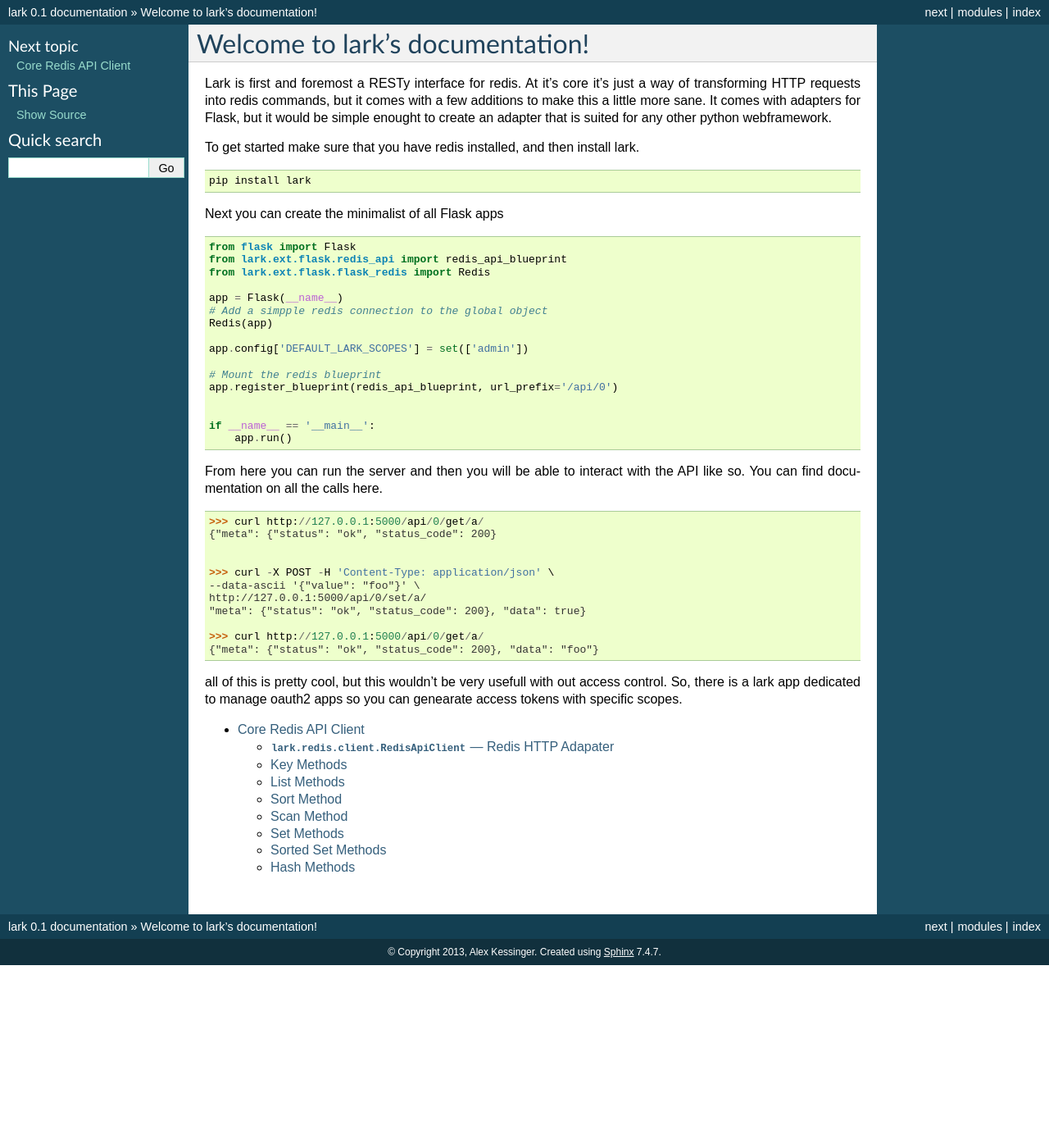
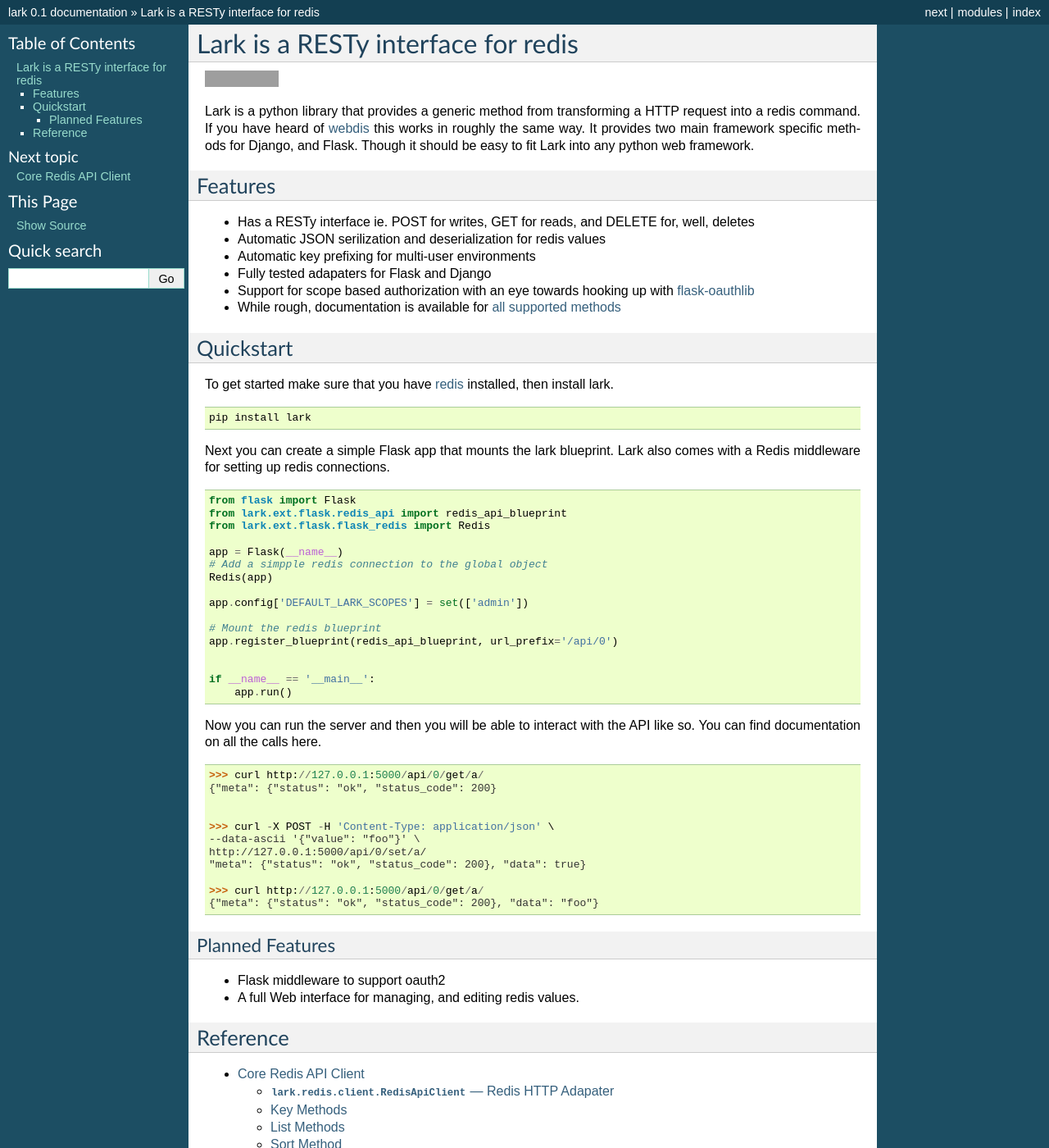
Before and after one commit to voidfiles/lark, a Sphinx documentation site: the page built from docs/index.rst, in a window 1280 px wide and 1400 px high. Shown: the whole window at 82% size. Built offline with Sphinx 7.4.7, drawn with Linux system fonts in a browser that asks for light colours; some of the changed text lies outside the part shown; grey boxes are pictures that could not be loaded.

Commit message:
Updating the docs

```diff
--- a/docs/index.rst
+++ b/docs/index.rst
@@ -1,16 +1,34 @@
-Welcome to lark's documentation!
-================================
+Lark is a RESTy interface for redis
+===================================
 
-Lark is first and foremost a RESTy interface for redis. At it's core it's just a way of transforming HTTP requests into redis commands, but it comes with a few additions to make this a little more sane. It comes with adapters for Flask, but it would be simple enought to create an adapter that is suited for any other python webframework.
+.. image:: https://api.travis-ci.org/voidfiles/lark.png
+    :target: https://travis-ci.org/voidfiles/lark
 
-To get started make sure that you have redis installed, and then install lark.
+
+Lark is a python library that provides a generic method from transforming a HTTP request into a redis command. If you have heard of `webdis <http://webd.is/>`_ this works in roughly the same way. It provides two main framework specific methods for Django, and Flask. Though it should be easy to fit Lark into any python web framework.
+
+Features
+--------
+
+* Has a RESTy interface ie. POST for writes, GET for reads, and DELETE for, well, deletes
+* Automatic JSON serilization and deserialization for redis values
+* Automatic key prefixing for multi-user environments
+* Fully tested adapaters for Flask and Django
+* Support for scope based authorization with an eye towards hooking up with `flask-oauthlib <https://flask-oauthlib.readthedocs.org/en/latest/>`_
+* While rough, documentation is available for `all supported methods <http://lark.readthedocs.org/en/latest/redis_api_client.html>`_
+
+
+Quickstart
+----------
+
+To get started make sure that you have `redis <http://redis.io>`_ installed, then install lark.
 
 ::
 
     pip install lark
 
 
-Next you can create the minimalist of all Flask apps
+Next you can create a simple Flask app that mounts the lark blueprint. Lark also comes with a Redis middleware for setting up redis connections.
 
 ::
 
@@ -32,7 +50,7 @@
 	    app.run()
 
 
-From here you can run the server and then you will be able to interact with the API like so. You can find documentation on all the calls here.
+Now you can run the server and then you will be able to interact with the API like so. You can find documentation on all the calls here.
 
 
 ::
@@ -50,10 +68,18 @@
 	{"meta": {"status": "ok", "status_code": 200}, "data": "foo"}
 
 
-all of this is pretty cool, but this wouldn't be very usefull with out access control. So, there is a lark
-app dedicated to manage oauth2 apps so you can genearate access tokens with specific scopes.
+
+Planned Features
+________________
+
+* Flask middleware to support oauth2
+* A full Web interface for managing, and editing redis values.
+
+
+Reference
+---------
 
 .. toctree::
    :maxdepth: 2
 
-   redis_api_client
+   redis_api_client.rst
```
Also changed, not shown: README.rst (+13 -11 lines).
